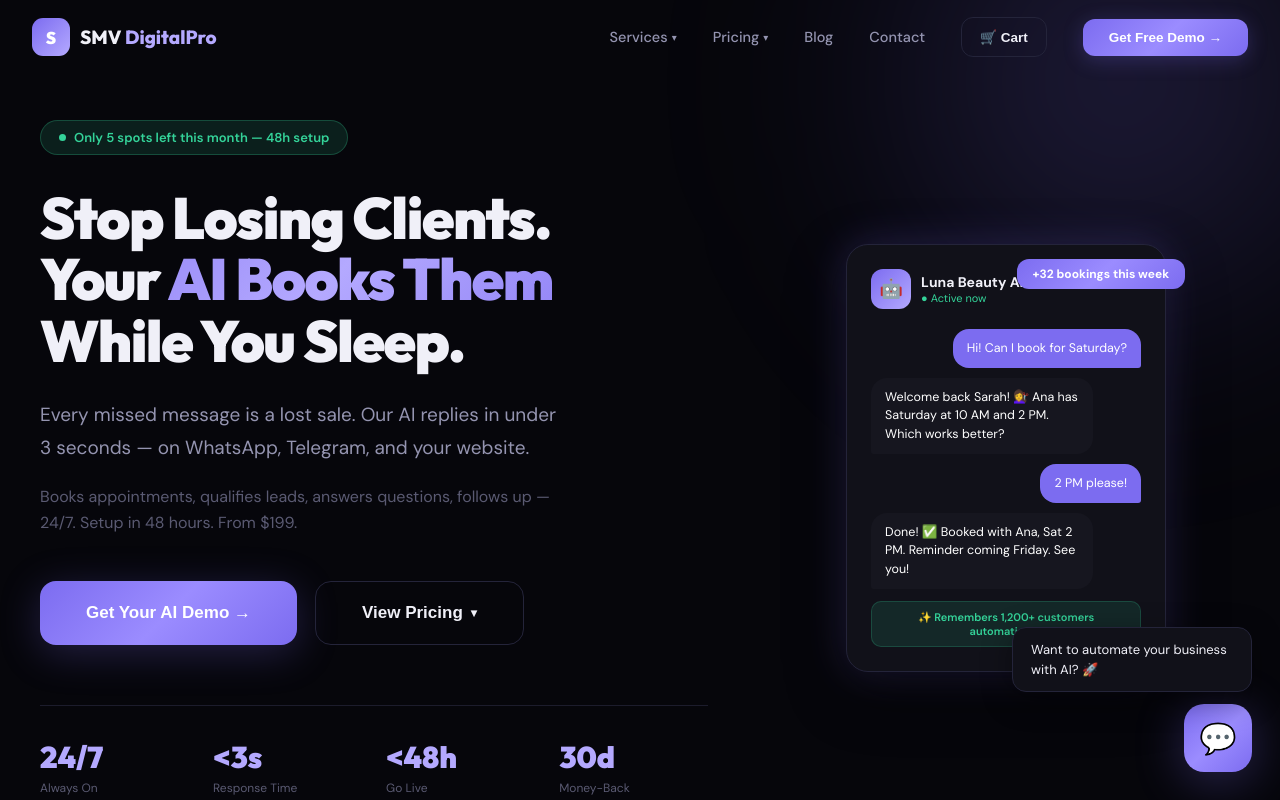
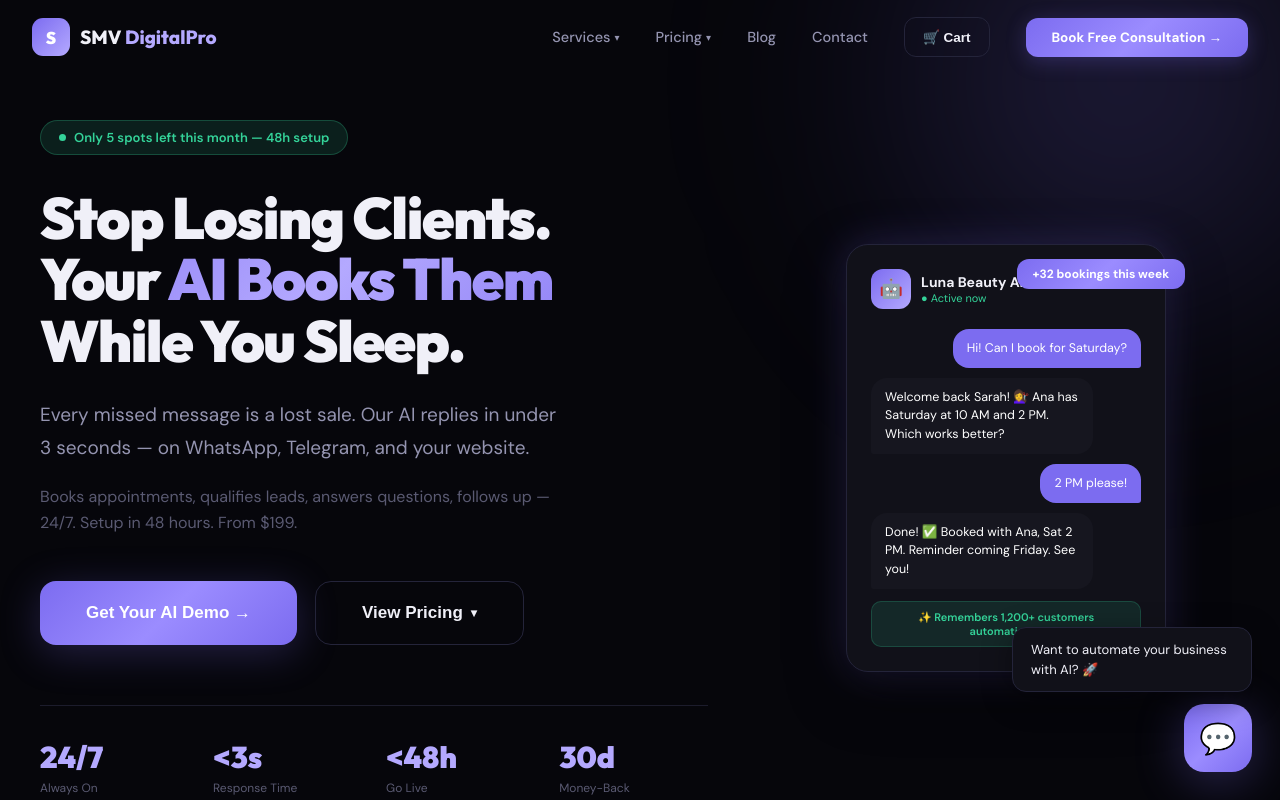
Before and after one commit to smvdigitalpro-sys/smvdigitalpro, a React (Vite) app: page / in a window 1280 px wide. Shown: the top 800 px of the page. Built offline with nearby package versions, Linux system fonts and the light colour scheme.

Commit message:
Update App.jsx

```diff
--- a/src/App.jsx
+++ b/src/App.jsx
@@ -755,7 +755,7 @@ function AppInner() {
           <button onClick={() => setCartOpen(true)} style={{ position: "relative", padding: "11px 18px", borderRadius: 12, background: "transparent", border: `1.5px solid ${C.borderLight}`, color: C.text, fontWeight: 700, fontSize: 13.5, cursor: "pointer", transition: "all .2s" }} onMouseEnter={e => e.currentTarget.style.borderColor = C.accent} onMouseLeave={e => e.currentTarget.style.borderColor = C.borderLight}>
             🛒 Cart {cartItems.length > 0 && <span style={{ position: "absolute", top: -8, right: -8, background: C.accent, color: "#fff", borderRadius: "50%", width: 20, height: 20, fontSize: 11, fontWeight: 900, display: "flex", alignItems: "center", justifyContent: "center" }}>{cartItems.length}</span>}
           </button>
-          <button onClick={() => setChat(true)} style={{ padding: "11px 26px", borderRadius: 12, background: C.gradBtn, border: "none", color: "#fff", fontWeight: 700, fontSize: 13.5, cursor: "pointer", boxShadow: `0 4px 20px ${C.accentGlow}`, transition: "transform .2s" }} onMouseEnter={e => e.target.style.transform = "translateY(-1px)"} onMouseLeave={e => e.target.style.transform = "translateY(0)"}>Get Free Demo →</button>
+          <a href="https://calendly.com/smvdigitalpro/30min" target="_blank" rel="noopener noreferrer" style={{ padding: "11px 26px", borderRadius: 12, background: C.gradBtn, border: "none", color: "#fff", fontWeight: 700, fontSize: 13.5, cursor: "pointer", boxShadow: `0 4px 20px ${C.accentGlow}`, transition: "transform .2s", textDecoration: "none", display: "inline-block" }} onMouseEnter={e => e.target.style.transform = "translateY(-1px)"} onMouseLeave={e => e.target.style.transform = "translateY(0)"}>Book Free Consultation →</a>
         </div>
         <button className="mb" onClick={() => setMob(!mob)} style={{ display: "none", background: "none", border: "none", color: C.text, fontSize: 24, cursor: "pointer", alignItems: "center", justifyContent: "center" }}>{mob ? "✕" : "☰"}</button>
         {mob && <div style={{ position: "absolute", top: 74, left: 0, right: 0, background: "rgba(6,6,11,.98)", backdropFilter: "blur(24px)", padding: "28px 32px", display: "flex", flexDirection: "column", gap: 8, borderBottom: `1px solid ${C.border}` }}>
@@ -774,7 +774,7 @@ function AppInner() {
           <div style={{ height: 1, background: C.border, margin: "8px 0" }} />
           <a onClick={() => window.location.href="/blog"} style={{ color: C.text, textDecoration: "none", fontSize: 18, fontWeight: 600, cursor: "pointer", textTransform: "capitalize", padding: "4px 0" }}>Blog</a>
           <a onClick={() => { go("contact"); setMob(false); }} style={{ color: C.text, textDecoration: "none", fontSize: 18, fontWeight: 600, cursor: "pointer", textTransform: "capitalize", padding: "4px 0" }}>Contact</a>
-          <button onClick={() => { setChat(true); setMob(false); }} style={{ padding: "14px", borderRadius: 12, background: C.gradBtn, border: "none", color: "#fff", fontWeight: 700, fontSize: 15, cursor: "pointer" }}>Get Free Demo →</button>
+          <a href="https://calendly.com/smvdigitalpro/30min" target="_blank" rel="noopener noreferrer" onClick={() => setMob(false)} style={{ padding: "14px", borderRadius: 12, background: C.gradBtn, border: "none", color: "#fff", fontWeight: 700, fontSize: 15, cursor: "pointer", textDecoration: "none", display: "block", textAlign: "center" }}>Book Free Consultation →</a>
         </div>}
       </nav>
 
@@ -1126,7 +1126,7 @@ function AppInner() {
             <div style={{ position: "relative" }}>
               <h2 style={{ fontSize: 42, fontWeight: 900, fontFamily: "'Outfit',sans-serif", marginBottom: 18, letterSpacing: -.8 }}>Stop Losing Clients.<br /><span style={{ color: C.accentSoft }}>Start Automating Today.</span></h2>
               <p style={{ color: C.sub, fontSize: 18, lineHeight: 1.6, maxWidth: 480, margin: "0 auto 40px" }}>Book a free consultation and go live in 48 hours.</p>
-              <button onClick={() => setChat(true)} style={{ padding: "22px 48px", borderRadius: 16, background: C.gradBtn, border: "none", color: "#fff", fontWeight: 900, fontSize: 18, cursor: "pointer", boxShadow: `0 8px 40px ${C.accentGlow}`, transition: "transform .2s" }} onMouseEnter={e => e.target.style.transform = "translateY(-3px)"} onMouseLeave={e => e.target.style.transform = "translateY(0)"}>Start Getting Clients →</button>
+              <a href="https://calendly.com/smvdigitalpro/30min" target="_blank" rel="noopener noreferrer" style={{ display: "inline-block", padding: "22px 48px", borderRadius: 16, background: C.gradBtn, border: "none", color: "#fff", fontWeight: 900, fontSize: 18, cursor: "pointer", boxShadow: `0 8px 40px ${C.accentGlow}`, transition: "transform .2s", textDecoration: "none" }} onMouseEnter={e => e.target.style.transform = "translateY(-3px)"} onMouseLeave={e => e.target.style.transform = "translateY(0)"}>Book Free Consultation →</a>
               <div style={{ display: "flex", justifyContent: "center", gap: 32, flexWrap: "wrap", marginTop: 48 }}>
                 {[["📧","Email","hello@smvdigitalpro.com","mailto:hello@smvdigitalpro.com"],["💬","Telegram","@smvdigitalpro","https://t.me/smvdigitalpro"],["🔗","Upwork","SMV DigitalPro","https://www.upwork.com/freelancers/smvdigitalpro"],["🎯","Fiverr","smvdigitalpro","https://www.fiverr.com/smvdigitalpro"]].map(([ic,l,v,href],i) => (
                   <a key={i} href={href} target="_blank" rel="noopener noreferrer" style={{ textAlign: "center", textDecoration: "none", transition: "transform .2s" }} onMouseEnter={e => e.currentTarget.style.transform = "translateY(-2px)"} onMouseLeave={e => e.currentTarget.style.transform = "translateY(0)"}><div style={{ fontSize: 20, marginBottom: 4 }}>{ic}</div><div style={{ fontSize: 11, color: C.dim, fontWeight: 600 }}>{l}</div><div style={{ fontSize: 13, color: C.text, fontWeight: 600 }}>{v}</div></a>
```
